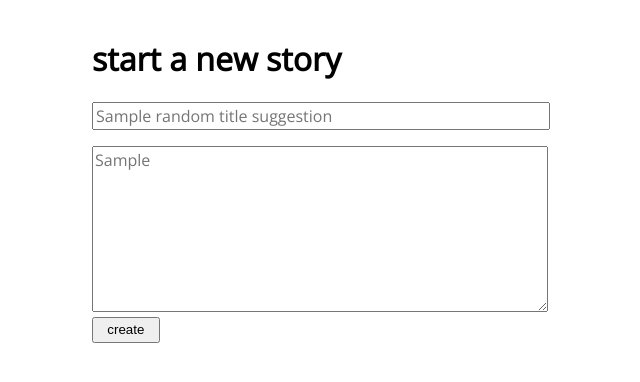
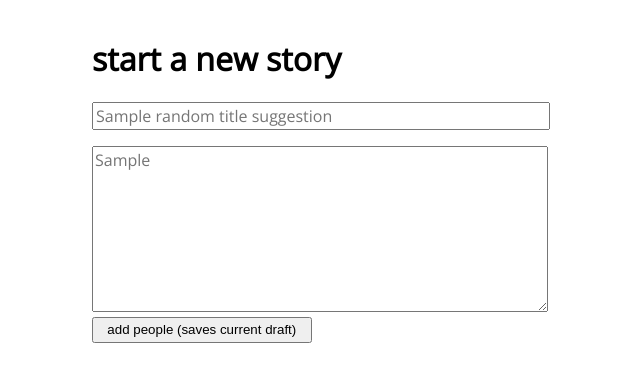
Before and after one commit to zhammer/scribly, a Python web app: template templates/newstory.html in a window 1280 px wide. Shown: the top 382 px of the page, without its empty margins (173-813 px from the left). Run offline with Jinja, Linux system fonts and the light colour scheme; the template is opened without the code that fills it: most values are stand-ins (such as "Sample title", 1, 10 or a date in 2020).

Commit message:
Update button text

```diff
--- a/templates/newstory.html
+++ b/templates/newstory.html
@@ -22,7 +22,7 @@
       ></textarea>
       <br />
       <button type="submit" action="/new" method="post" id="new-story-button">
-        create
+        add people (saves current draft)
       </button>
     </form>
   </body>
```
